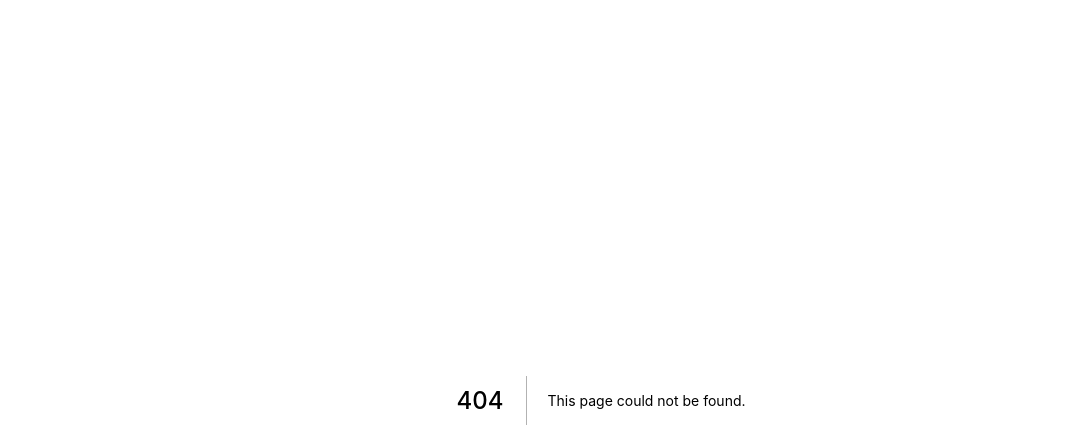
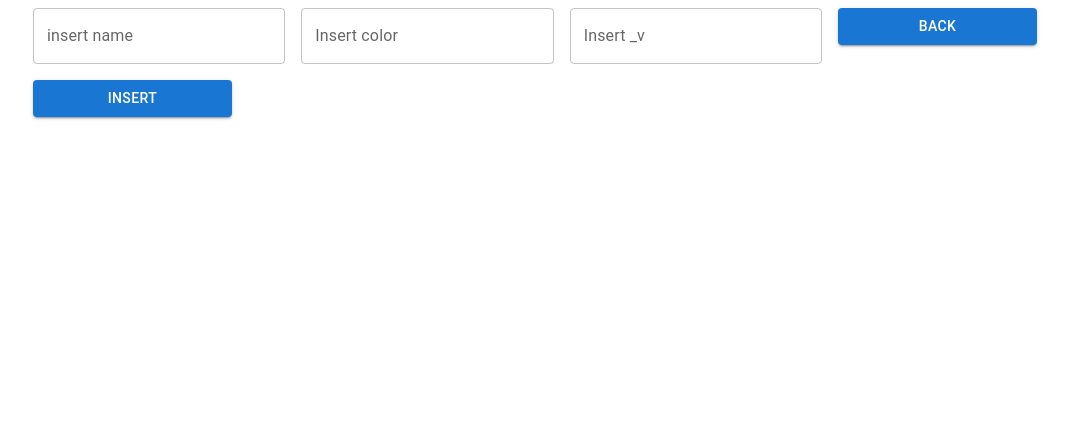
Before and after one commit to sumiya12/next-project-admin, a Next.js app in the folder front-end/: page /insert in a window 1280 px wide. Before the commit this address had no page. Shown: the top 448 px of the page, without its empty margins (39-1108 px from the left). Built offline with nearby package versions, Linux system fonts and the light colour scheme.

Commit message:
add insert

```diff
--- /dev/null
+++ b/front-end/components/Insert.jsx
@@ -0,0 +1,86 @@
+import Box from "@mui/material/Box";
+import TextField from "@mui/material/TextField";
+import Button from "@mui/material/Button";
+import Container from "@mui/material/Container";
+import axios from "axios";
+import React, { useState, useEffect } from "react";
+import { FormGroup } from "@mui/material";
+
+// type Data = {
+//   _id: number,
+//   name: string,
+//   color: string,
+//   _v: number,
+// };
+
+const Insert = () => {
+  const [data, setData] = useState();
+  const [textValue, setTextValue] = useState();
+  const insertButton = (e) => {
+    e.preventDefault();
+    // console.log(e.target[4].value);
+    const name = e.target[0].value;
+    const color = e.target[2].value;
+    const _v = e.target[4].value;
+
+    axios
+      .post("http://localhost:3001/category/insert", {
+        name: name,
+        color: color,
+        _v: _v,
+      })
+      .then((res) => {
+        console.log("res", res.res.data);
+      })
+      .catch((err) => {
+        console.log("error in request", err);
+      });
+  };
+
+  const back = () => {
+    location.href = "http://localhost:3000/category";
+  };
+
+  return (
+    <Container fixed>
+      <FormGroup>
+        <Box
+          component="form"
+          sx={{
+            "& > :not(style)": { m: 1, width: "25ch" },
+          }}
+          noValidate
+          autoComplete="off"
+          onSubmit={insertButton}
+        >
+          <TextField
+            id="outlined-basic"
+            label="insert name"
+            variant="outlined"
+            name="name"
+          />
+          <TextField
+            id="filled-basic"
+            name="color"
+            label="Insert color"
+            variant="outlined"
+          />
+          <TextField
+            id="standard-basic"
+            name="_v"
+            label="Insert _v"
+            variant="outlined"
+          />
+          <Button type="submit" onClick={back} variant="contained">
+            back
+          </Button>
+          <Button type="submit" variant="contained">
+            Insert
+          </Button>
+        </Box>
+      </FormGroup>
+    </Container>
+  );
+};
+
+export default Insert;
--- a/front-end/next.config.js
+++ b/front-end/next.config.js
@@ -2,6 +2,10 @@
 const nextConfig = {
   reactStrictMode: true,
   swcMinify: true,
-}
+  images: {
+    loader: "akamai",
+    path: "",
+  },
+};
 
-module.exports = nextConfig
+module.exports = nextConfig;
--- a/front-end/package.json
+++ b/front-end/package.json
@@ -4,7 +4,7 @@
   "private": true,
   "scripts": {
     "dev": "next dev",
-    "build": "next build",
+    "build": "next build && next export",
     "start": "next start",
     "lint": "next lint"
   },
--- /dev/null
+++ b/front-end/pages/insert.jsx
@@ -0,0 +1,12 @@
+import React from "react";
+import Insert from "../components/Insert";
+
+const insert = () => {
+  return (
+    <>
+      <Insert />
+    </>
+  );
+};
+
+export default insert;
```
Also changed, not shown: front-end/components/CategoryTable.tsx (+38 -13 lines), front-end/pages/category.tsx (+54 -7 lines), front-end/pages/category/edit/[id].jsx (added, +62 -0 lines), front-end/pages/category/edit/test.tsx (added, +7 -0 lines), front-end/tsconfig.json (+6 -1 lines).
